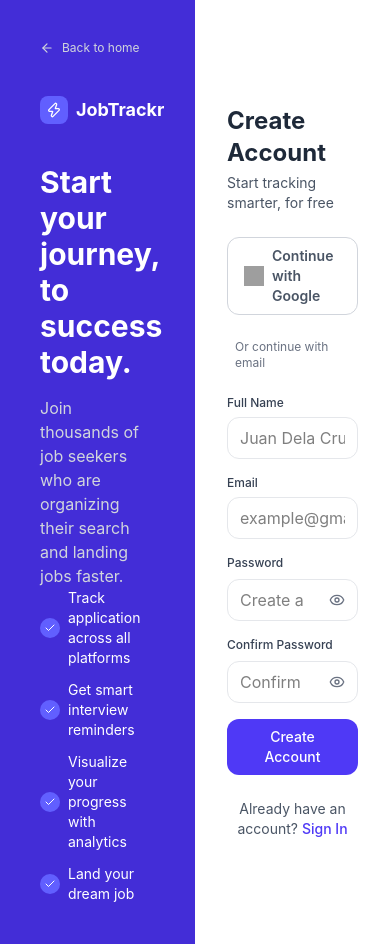
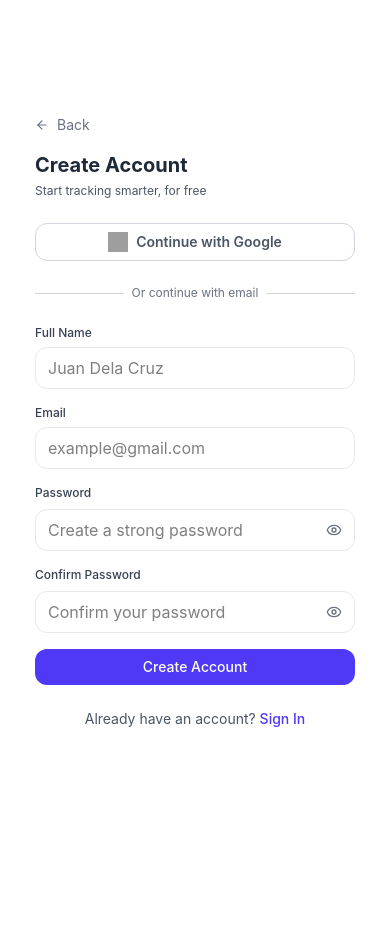
Before and after one commit to Code-W-Gab/JobTrackr, a React (Vite) app in the folder client/: page /auth/register in a window 390 px wide. After the commit the page ends 844 px from the top, so only its background shows below. Built offline with nearby package versions, Linux system fonts and the light colour scheme; no server answers; grey boxes are pictures that could not be loaded.

Commit message:
Make the login and register responsive design

```diff
--- a/client/src/components/ui/auth/Login.tsx
+++ b/client/src/components/ui/auth/Login.tsx
@@ -1,5 +1,6 @@
 import { useEffect, useState } from "react";
 import { Link, useNavigate } from "react-router-dom";
+import { ArrowLeft } from "lucide-react";
 import { useAuth, useAuthContext } from "../../../hook/useAuth";
 import Input from "../../common/Input";
 import InputPassword from "../../common/InputPassword";
@@ -67,10 +68,14 @@ export default function Login() {
 
   return (
     <main className="bg-white flex items-center justify-center p-6 sm:p-8 w-full">
-      <div className="w-full max-w-sm">
+      <div className="w-80 md:w-100">
+        <Link to={'/home'} className="lg:hidden flex items-center gap-2 text-sm text-gray-500 transition-colors duration-300 mb-4">
+          <ArrowLeft size={14}/>
+          <span>Back</span>
+        </Link>
         <div>
-          <h1 className="text-2xl font-bold text-gray-800">Welcome Back</h1>
-          <p className="text-sm text-gray-600 mt-1">
+          <h1 className="text-xl sm:text-2xl font-bold text-gray-800">Welcome Back</h1>
+          <p className="text-xs sm:text-sm text-gray-600 mt-1">
             Sign in to your JobTrackr account
           </p>
         </div>
@@ -78,7 +83,7 @@ export default function Login() {
         <button
           type="button"
           onClick={handleGoogleLogin}
-          className="mt-6 flex w-full items-center justify-center gap-3 rounded-xl border border-gray-300 bg-white py-3 px-4 text-sm font-medium text-gray-700 transition duration-300 hover:bg-gray-50 cursor-pointer"
+          className="mt-6 flex w-full items-center justify-center gap-3 rounded-xl border border-gray-300 bg-white py-2.5 sm:py-3 px-4 text-sm font-medium text-gray-700 transition duration-300 hover:bg-gray-50 cursor-pointer"
         >
           <svg
             xmlns="http://www.w3.org/2000/svg"
--- a/client/src/components/ui/auth/Register.tsx
+++ b/client/src/components/ui/auth/Register.tsx
@@ -1,5 +1,6 @@
+import { ArrowLeft } from "lucide-react";
+import { useState } from "react";
 import { Link } from "react-router-dom";
-import { useState } from "react";
 import { useAuth } from "../../../hook/useAuth";
 import Input from "../../common/Input";
 import InputPassword from "../../common/InputPassword";
@@ -19,11 +20,15 @@ export default function Register(){
   }
 
   return(
-    <main className="bg-white flex items-center justify-center p-8">
-      <div className="w-full max-w-sm">
+    <main className="bg-white flex items-center justify-center p-6 sm:p-8 w-full">
+      <div className="w-80 md:w-100">
+        <Link to={'/home'} className="lg:hidden flex items-center gap-2 text-sm text-gray-500 transition-colors duration-300 mb-4">
+          <ArrowLeft size={14}/>
+          <span>Back</span>
+        </Link>
         <div>
-          <h1 className="text-2xl font-bold text-gray-800">Create Account</h1>
-          <p className="text-sm text-gray-600 mt-1">Start tracking smarter, for free</p>
+          <h1 className="text-xl sm:text-2xl font-bold text-gray-800">Create Account</h1>
+          <p className="text-xs sm:text-sm text-gray-600 mt-1">Start tracking smarter, for free</p>
         </div>
         <div className="flex items-center justify-center text-sm font-semibold text-gray-600 mt-6 cursor-pointer border border-gray-300 rounded-xl px-4 py-2 hover:bg-gray-100 transition-colors duration-300">
           <img src="https://upload.wikimedia.org/wikipedia/commons/thumb/c/c1/Google_%22G%22_logo.svg/3840px-Google_%22G%22_logo.svg.png" alt="Google Logo" className="size-5 mr-2"/>
--- a/client/src/components/ui/auth/loginInfo.tsx
+++ b/client/src/components/ui/auth/loginInfo.tsx
@@ -4,7 +4,7 @@ import BackToMenuBtn from "../../common/BackToMenuBtn";
 export default function LoginInfo() {
 
   return(
-    <main className="hidden bg-indigo-700 p-10 sm:flex flex-col justify-between">
+    <main className="hidden bg-indigo-700 p-10 lg:flex flex-col justify-between">
       <div>
         <BackToMenuBtn name="Back to home" to="/home" color="text-gray-300" hoverColor="text-gray-100"/>
         <div className="flex items-center gap-2 my-10">
@@ -14,7 +14,7 @@ export default function LoginInfo() {
           <h1 className="font-bold text-lg text-white">JobTrackr</h1>
         </div>
 
-        <div className="text-white">
+        <div className="teoioixt-white">
           <h1 className="text-3xl font-bold">Your career journey,</h1>
           <h1 className="text-3xl font-bold">organized beautifully.</h1>
           <p className="text-gray-300 mt-4">Track applications, schedule interviews, and land your job - all in one place.</p>
--- a/client/src/components/ui/auth/registerInfo.tsx
+++ b/client/src/components/ui/auth/registerInfo.tsx
@@ -10,7 +10,7 @@ export default function RegisterInfo() {
   ];
 
   return(
-    <main className="bg-indigo-700 p-10 flex flex-col justify-between">
+    <main className="hidden bg-indigo-700 p-10 lg:flex flex-col justify-between">
       <div>
         <BackToMenuBtn name="Back to home" to="/home" color="text-gray-300" hoverColor="text-gray-100"/>
         <div className="flex items-center gap-2 my-10">
--- a/client/src/layout/auth/LoginLayout.tsx
+++ b/client/src/layout/auth/LoginLayout.tsx
@@ -3,7 +3,7 @@ import LoginInfo from "../../components/ui/auth/loginInfo";
 
 export default function LoginLayout() {
   return(
-    <main className="flex justify-center sm:grid sm:grid-cols-2 min-h-screen">
+    <main className="grid justify-center lg:grid-cols-2 min-h-screen">
       <LoginInfo/>
       <Login/>
     </main>
--- a/client/src/layout/auth/RegisterLayout.tsx
+++ b/client/src/layout/auth/RegisterLayout.tsx
@@ -3,7 +3,7 @@ import Register from "../../components/ui/auth/Register";
 
 export default function RegisterLayout() {
   return(
-    <main className="grid grid-cols-2 min-h-screen">
+    <main className="grid justify-center lg:grid-cols-2 min-h-screen">
       <RegisterInfo/>
       <Register/>
     </main>
```
